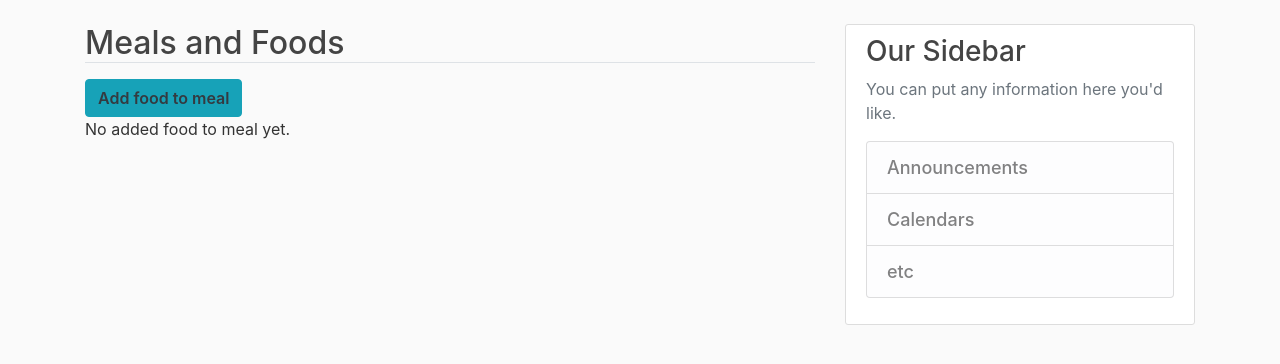
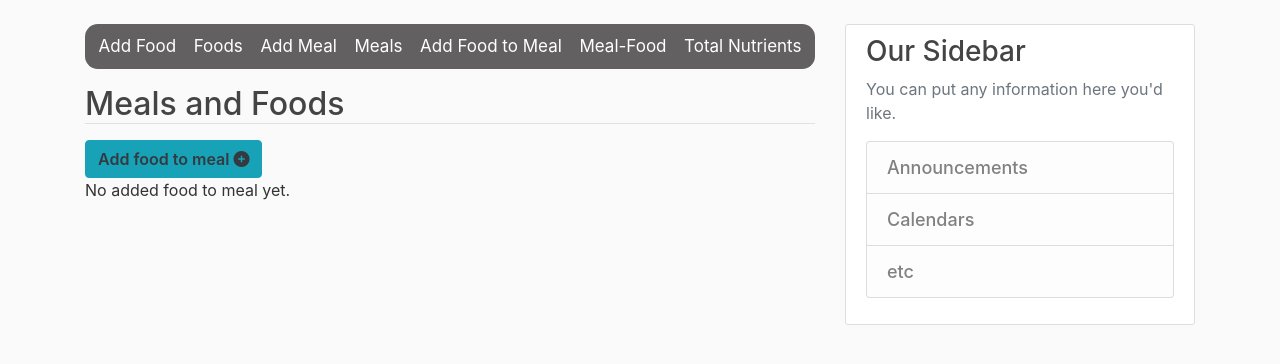
Before and after one commit to GeorgiDN/Nutrients-tracker, a Django app: page /food/mealfood-list/ in a window 1280 px wide. Shown: the part 56-420 px from the top of the page. Run offline with Django 5.2, Linux system fonts and the light colour scheme; the visitor is signed in with stand-in values (Sample User, id 1); data that the repository does not hold is empty; some libraries are stand-ins or nearby versions.

Commit message:
fix(food): fix navigation to food links

```diff
--- a/fitnessApp/fitnessApp/food/views.py
+++ b/fitnessApp/fitnessApp/food/views.py
@@ -265,4 +265,4 @@ class MealFoodDeleteView(LoginRequiredMixin, UserPassesTestMixin, SuccessMessage
 
 
 class NavigationView(TemplateView):
-    template_name = 'food/food-navigation.html'
+    template_name = 'food/food-page.html'
--- a/fitnessApp/static/css/base.css
+++ b/fitnessApp/static/css/base.css
@@ -10,6 +10,10 @@ h1, h2, h3, h4, h5, h6 {
 
 ul {
     margin: 0;
+}
+
+a {
+    color: #000;
 }
 
 .bg-steel {
--- a/fitnessApp/static/css/food.css
+++ b/fitnessApp/static/css/food.css
@@ -13,7 +13,6 @@ th, td {
     padding: 3px;
     text-align: center;
 }
-
 
 th {
     background-color: #f2f2f2;
@@ -45,6 +44,32 @@ th {
     float: right;
 }
 
+.food-links {
+    background-color: #626060;
+    padding: 0.6rem;
+    border-radius: 0.8rem;
+    margin-bottom: 1rem;
+}
+
+.food-links ul {
+    padding: 0;
+    display: flex;
+    flex-wrap: wrap;
+    gap: 1.1rem;
+    justify-content: center;
+}
+
+.food-links ul li {
+    list-style-type: none;
+    padding: 0;
+}
+
+.food-links ul li a{
+    color: #fff;
+    font-size: 17px;
+}
+
+
 @media (max-width: 450px) {
     th, td {
         font-size: 14px;
--- a/fitnessApp/templates/food/food-navigation.html
+++ b/fitnessApp/templates/food/food-navigation.html
@@ -1,12 +1,13 @@
-{% extends 'home/base.html' %}
-{% block content %}
-    <h3>Foods and Meals</h3>
-        <ul class = "list-inline">
+<div class="food-links">
+    <ul>
         {% if user.is_authenticated %}
-            <li class="list-group-item"><a class="nav-item nav-link text-dark" href="{% url 'food-list' %}">My Foods</a></li>
-            <li class="list-group-item"><a class="nav-item nav-link text-dark" href="{% url 'meal-list' %}">My Meals</a></li>
-            <li class="list-group-item"><a class="nav-item nav-link text-dark" href="{% url 'mealfood-list' %}">My Meal Food</a></li>
-            <li class="list-group-item"><a class="nav-item nav-link text-dark" href="{% url 'user_meals' request.user %}">Total Nutrients</a></li>
+            <li><a href="{% url 'food-create' %}">Add Food</a></li>
+            <li><a href="{% url 'food-list' %}">Foods</a></li>
+            <li><a href="{% url 'meal-create' %}">Add Meal</a></li>
+            <li><a href="{% url 'meal-list' %}">Meals</a></li>
+            <li><a href="{% url 'mealfood-create' %}">Add Food to Meal</a></li>
+            <li><a href="{% url 'mealfood-list' %}">Meal-Food</a></li>
+            <li><a href="{% url 'user_meals' request.user %}">Total Nutrients</a></li>
         {% endif %}
     </ul>
-{% endblock %}
+</div>
--- a/fitnessApp/templates/food/food_form.html
+++ b/fitnessApp/templates/food/food_form.html
@@ -1,6 +1,7 @@
 {% extends "home/base.html" %}
 {% load crispy_forms_tags %}
 {% block content %}
+    {% include 'food/food-navigation.html' %}
     <div class="content-section">
         <form method="post" enctype="multipart/form-data">
             {% csrf_token %}
--- a/fitnessApp/templates/food/food_list.html
+++ b/fitnessApp/templates/food/food_list.html
@@ -1,9 +1,13 @@
 {% extends 'home/base.html' %}
 {% block content %}
+    {% include 'food/food-navigation.html' %}
+
     <h2 class="border-bottom">My Foods</h2>
 
     <div class="buttons create-btn">
-        <a class="btn btn-info fw-bolder text-dark mt-2" href="{% url 'food-create' %}">Add new food</a>
+        <a class="btn btn-info fw-bolder text-dark mt-2" href="{% url 'food-create' %}">Add new food
+        <i class="fa-solid fa-circle-plus"></i>
+        </a>
     </div>
 
     <h4 class="pt-2">Nutrients for 100 grams</h4>
--- a/fitnessApp/templates/food/meal_detail.html
+++ b/fitnessApp/templates/food/meal_detail.html
@@ -1,5 +1,6 @@
 {% extends "home/base.html" %}
 {% block content %}
+    {% include 'food/food-navigation.html' %}
     <h2>{{ meal.meal_type }}</h2>
     <a class="btn btn-secondary btn-sm" href="{% url 'meal-update' meal.pk %}">Edit</a>
     <a class="btn btn-danger btn-sm" href="{% url 'meal-delete' meal.pk %}">Delete</a>
--- a/fitnessApp/templates/food/meal_form.html
+++ b/fitnessApp/templates/food/meal_form.html
@@ -1,6 +1,7 @@
 {% extends "home/base.html" %}
 {% load crispy_forms_tags %}
 {% block content %}
+    {% include 'food/food-navigation.html' %}
     <div class="content-section">
         <form method="post" enctype="multipart/form-data">
             {% csrf_token %}
--- a/fitnessApp/templates/food/meal_list.html
+++ b/fitnessApp/templates/food/meal_list.html
@@ -1,9 +1,12 @@
 {% extends 'home/base.html' %}
 {% block content %}
+    {% include 'food/food-navigation.html' %}
     <h1>My Meals</h1>
 
     <div class="buttons create-btn">
-        <a class="btn btn-info fw-bolder text-dark" href="{% url 'meal-create' %}">Add meal</a>
+        <a class="btn btn-info fw-bolder text-dark" href="{% url 'meal-create' %}">Add meal
+            <i class="fa-solid fa-circle-plus"></i>
+        </a>
     </div>
     {% if meals %}
         <table class="food-table">
--- a/fitnessApp/templates/food/mealfood_detail.html
+++ b/fitnessApp/templates/food/mealfood_detail.html
@@ -1,4 +1,5 @@
 {% extends "home/base.html" %}
 {% block content %}
+    {% include 'food/food-navigation.html' %}
     <h5>{{ object.food }} {{ object.grams_quantity }} grams for {{ object.meal }}</h5>
 {% endblock content %}
--- a/fitnessApp/templates/food/mealfood_form.html
+++ b/fitnessApp/templates/food/mealfood_form.html
@@ -1,5 +1,6 @@
 {% extends 'home/base.html' %}
 {% block content %}
+    {% include 'food/food-navigation.html' %}
     <h1>Add Food to Meal</h1>
     <form method="post">
         {% csrf_token %}
--- a/fitnessApp/templates/food/mealfood_list.html
+++ b/fitnessApp/templates/food/mealfood_list.html
@@ -1,8 +1,11 @@
 {% extends 'home/base.html' %}
 {% block content %}
+    {% include 'food/food-navigation.html' %}
     <h2 class="border-bottom">Meals and Foods</h2>
     <div class="buttons create-btn">
-        <a class="btn btn-info fw-bolder text-dark mt-2" href="{% url 'mealfood-create' %}">Add food to meal</a>
+        <a class="btn btn-info fw-bolder text-dark mt-2" href="{% url 'mealfood-create' %}">Add food to meal
+            <i class="fa-solid fa-circle-plus"></i>
+        </a>
     </div>
 
     {% if meal_foods %}
@@ -19,8 +22,8 @@
             <tbody>
             {% for meal_food in meal_foods %}
                 <tr id="meal-{{ meal_food.pk }}">
-                    <td>{{ meal_food.meal.meal_type }}</td>
-                    <td>{{ meal_food.food }}</td>
+                    <td><a href="{% url 'meal-detail' meal_food.meal.pk %}">{{ meal_food.meal }}</a></td>
+                    <td><a href="{% url 'food-detail' meal_food.food.pk %}">{{ meal_food.food }}</a></td>
                     <td>{{ meal_food.grams_quantity }}</td>
                     <td>
                         <a class="btn btn-secondary btn-sm" href="{% url 'mealfood-update' meal_food.pk %}">Edit</a>
@@ -33,7 +36,7 @@
             </tbody>
         </table>
         <div class="buttons create-btn btn-total">
-            <a class="btn btn-primary fw-bolder text-dark" href="{% url 'user_meals' request.user %}">Calculate</a>
+            <a class="btn btn-primary fw-bolder text-dark" href="{% url 'user_meals' request.user %}">TOTAL</a>
         </div>
 
     {% else %}
--- a/fitnessApp/templates/food/user_meals.html
+++ b/fitnessApp/templates/food/user_meals.html
@@ -1,5 +1,6 @@
 {% extends 'home/base.html' %}
 {% block content %}
+    {% include 'food/food-navigation.html' %}
     <h2 class="border-bottom">Total Nutrients</h2>
 
     {% for username, meals in daily_macronutrients.items %}
--- a/fitnessApp/templates/home/base.html
+++ b/fitnessApp/templates/home/base.html
@@ -8,6 +8,7 @@
     <link rel="stylesheet" href="https://cdn.jsdelivr.net/npm/bootstrap@4.0.0/dist/css/bootstrap.min.css"
           integrity="sha384-Gn5384xqQ1aoWXA+058RXPxPg6fy4IWvTNh0E263XmFcJlSAwiGgFAW/dAiS6JXm" crossorigin="anonymous">
     <link rel="stylesheet" href="https://cdnjs.cloudflare.com/ajax/libs/font-awesome/6.4.2/css/all.min.css">
+
     <link rel="stylesheet" type="text/css" href="{% static 'css/styles.css' %}">
 
     {% if title %}
```
Also changed, not shown: fitnessApp/templates/food/food-page.html (added, +12 -0 lines), fitnessApp/templates/food/food_detail.html (+6 -1 lines).
